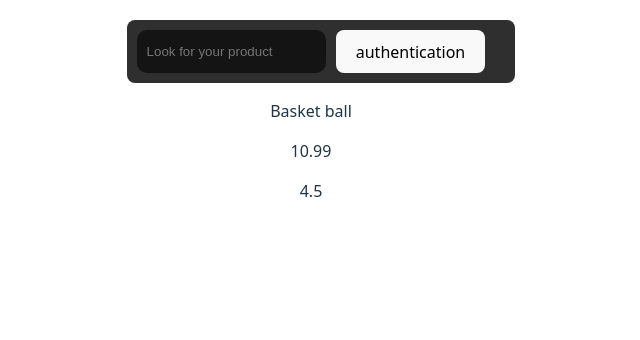
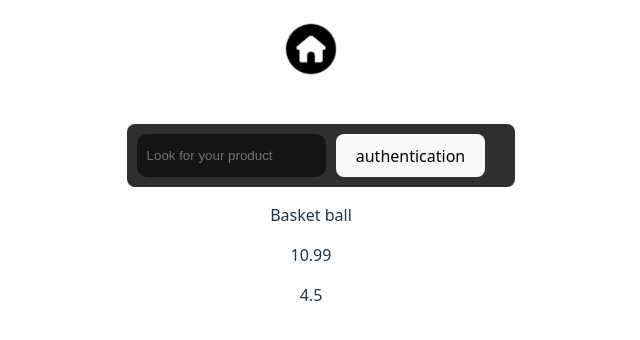
Before and after one commit to RobertoBonnelly/rbprofile, a React (Vite) app: page /E-Commerce in a window 1280 px wide. Shown: the top 340 px of the page, without its empty margins (329-969 px from the left). Built offline with nearby package versions, Linux system fonts and the light colour scheme.

Commit message:
feat: added dashboard button

```diff
--- a/src/main.tsx
+++ b/src/main.tsx
@@ -5,6 +5,7 @@ import './index.css'
 import { createRoot } from "react-dom/client";
 import { StrictMode } from "react";
 import LandingPage from "./e-commerce/Landing-Page";
+import HomeIcon from './assets/home.png'
 
 function App() {
     return (
@@ -16,9 +17,16 @@ function App() {
     )
 }
 
+function DashboardButton() {
+    return (
+        <a href="/"><img src={HomeIcon} className="dashboard-button" alt="Home Icon" /></a>
+    )
+}
+
 createRoot(document.getElementById("root")!).render(
     <StrictMode>
         <BrowserRouter>
+            <DashboardButton />
             <App />
         </BrowserRouter>
     </StrictMode>
--- a/src/styles/Presentation.css
+++ b/src/styles/Presentation.css
@@ -16,6 +16,16 @@
 }
 .logo.react:hover {
   filter: drop-shadow(0 0 2em #61dafbaa);
+}
+
+.dashboard-button {
+  height: 50px;
+  padding: 1.5em;
+  will-change: filter;
+  transition: filter 300ms;
+}
+.dashboard-button:hover {
+  filter: drop-shadow(0 0 2em #dddde4aa);
 }
 
 @keyframes logo-spin {
```
Also changed, not shown: src/assets/home.png (added), 1 other file (tests, documents, lock files or other folders).
